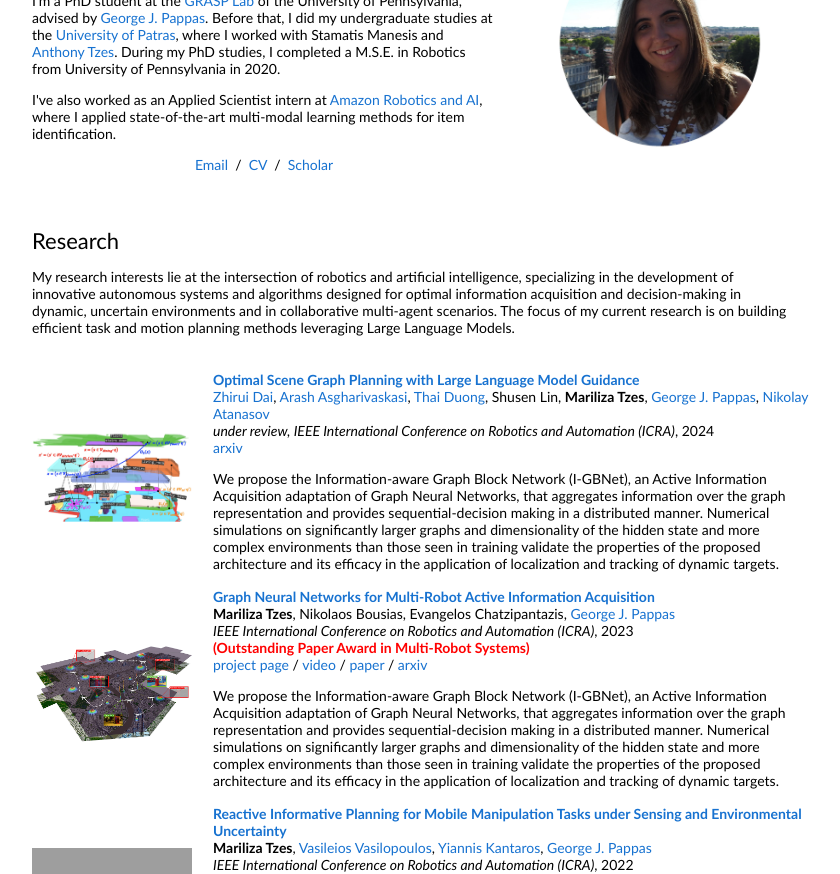
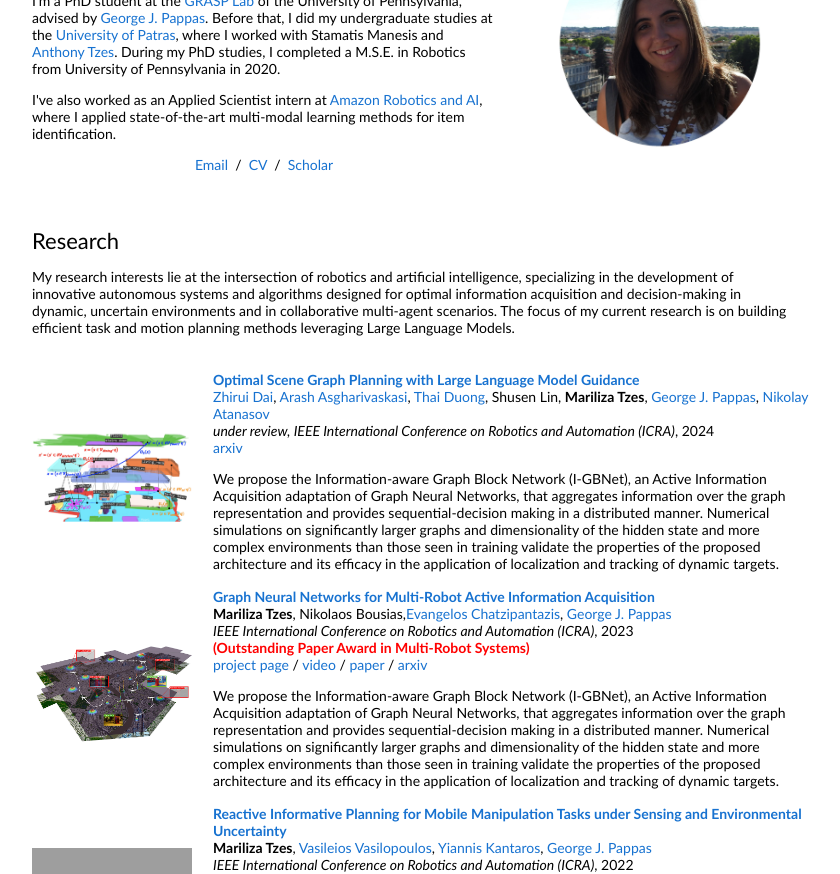
Before and after one commit to mtzes/mtzes.github.io, a plain HTML site: page index.html in a window 1280 px wide. Shown: the part 109-983 px from the top of the page, without its empty margins (228-1068 px from the left). Drawn offline with Linux system fonts and the light colour scheme; grey boxes are pictures that could not be loaded.

```diff
--- a/index.html
+++ b/index.html
@@ -77,7 +77,7 @@
     <span class="papertitle">Graph Neural Networks for Multi-Robot Active Information Acquisition</span>
     </a>
     <br>
-    <strong>Mariliza Tzes</strong>, Nikolaos Bousias, Evangelos Chatzipantazis, <a href="https://www.georgejpappas.org/">George J. Pappas</a>
+    <strong>Mariliza Tzes</strong>, Nikolaos Bousias,<a href="https://vaghato.github.io">Evangelos Chatzipantazis</a>, <a href="https://www.georgejpappas.org/">George J. Pappas</a>
     <br>
     <em>IEEE International Conference on Robotics and Automation (ICRA)</em>, 2023
     <br>
```
